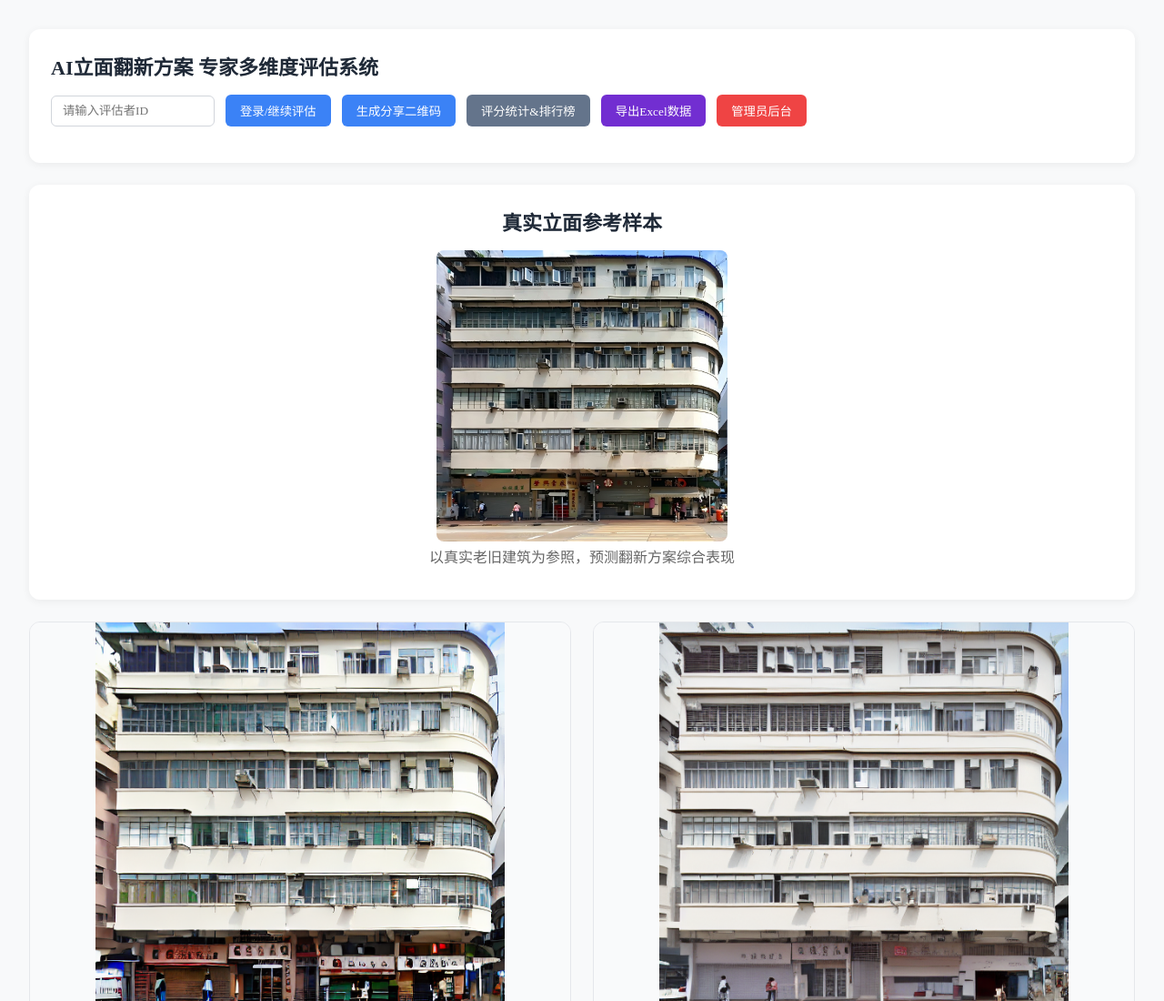
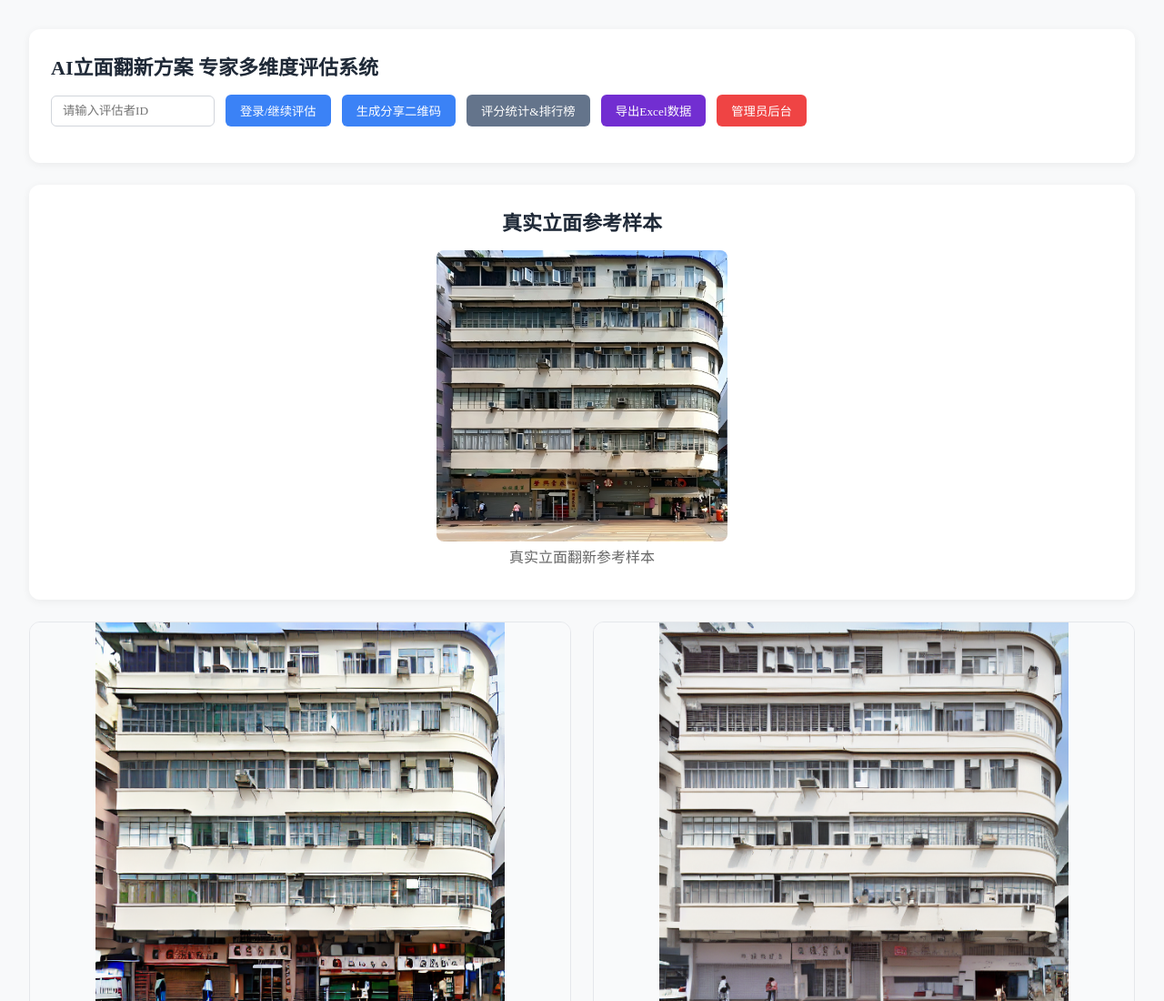
Before and after one commit to qiq6598-gif/eval-system, a website: page public/index.html in a window 1280 px wide. Shown: the top 1100 px of the page at 91% size. Drawn offline with nearby package versions, Linux system fonts and the light colour scheme.

Commit message:
Update index.html

```diff
--- a/public/index.html
+++ b/public/index.html
@@ -60,7 +60,7 @@ th{background:#f3f4f6;font-weight:600}
   <div class="panel reference-card">
     <div class="title">真实立面参考样本</div>
     <img class="reference-img" src="reference.png">
-    <div class="tip">以真实老旧建筑为参照，预测翻新方案综合表现</div>
+    <div class="tip">真实立面翻新参考样本</div>
   </div>
 
   <div class="grid">
```
